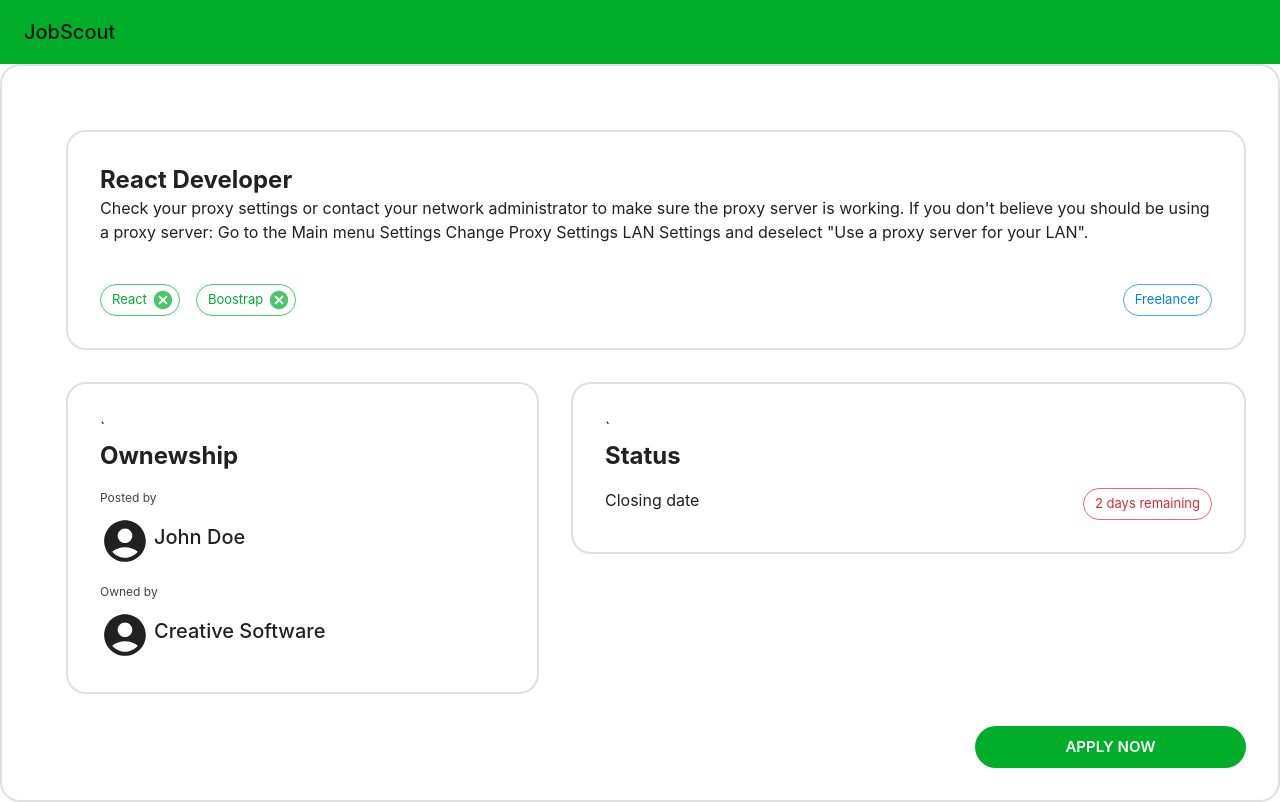
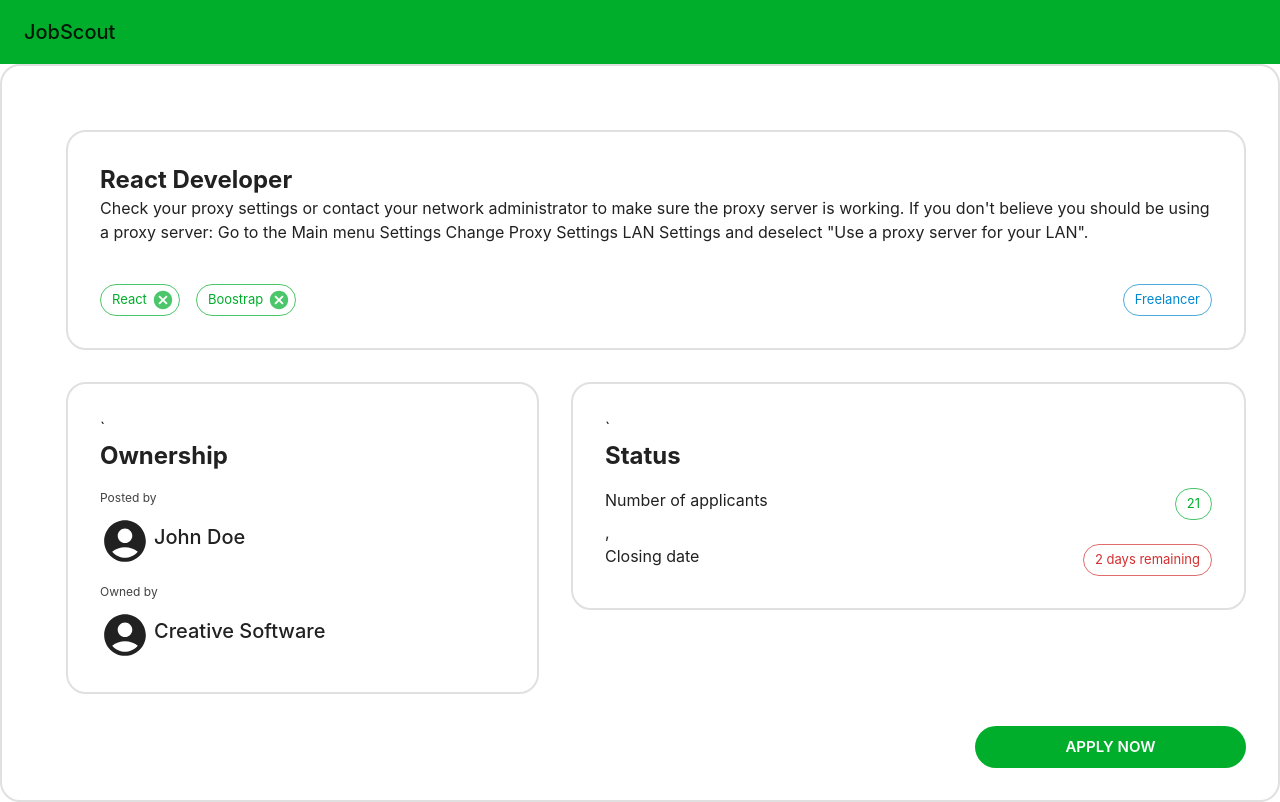
Before and after one commit to zetcco/jobscout-frontend, a React (Create React App) app: page /posts/1 in a window 1280 px wide. Built offline with nearby package versions, Linux system fonts and the light colour scheme.

Commit message:
JobPost modified

```diff
--- a/src/components/job_postings/post/Status.jsx
+++ b/src/components/job_postings/post/Status.jsx
@@ -4,7 +4,8 @@ import Chip from '@mui/material/Chip';
 
 export const Status = () => {
     return (
-              <Stack direction={'row'} justifyContent='space-between'>
+            <Stack direction={'column'}>
+                <Stack direction={'row'} justifyContent='space-between'>
                     <Box>
                         <Typography>Number of applicants</Typography>
                     </Box>
@@ -20,5 +21,7 @@ export const Status = () => {
                         <Chip label="2 days remaining" variant="outlined" color='error'/>
                     </Box>
                 </Stack>
+            </Stack>
+
      );
 }
--- a/src/routes/feed/JobPost.jsx
+++ b/src/routes/feed/JobPost.jsx
@@ -17,7 +17,7 @@ export const JobPost = () => {
                         </Grid>
                         <Grid item xs = {5}>
                             <SmallPanel
-                                mainTitle={'Ownewship'}
+                                mainTitle={'Ownership'}
                                 children={<Ownership/>}
                             />
                         </Grid>
```
